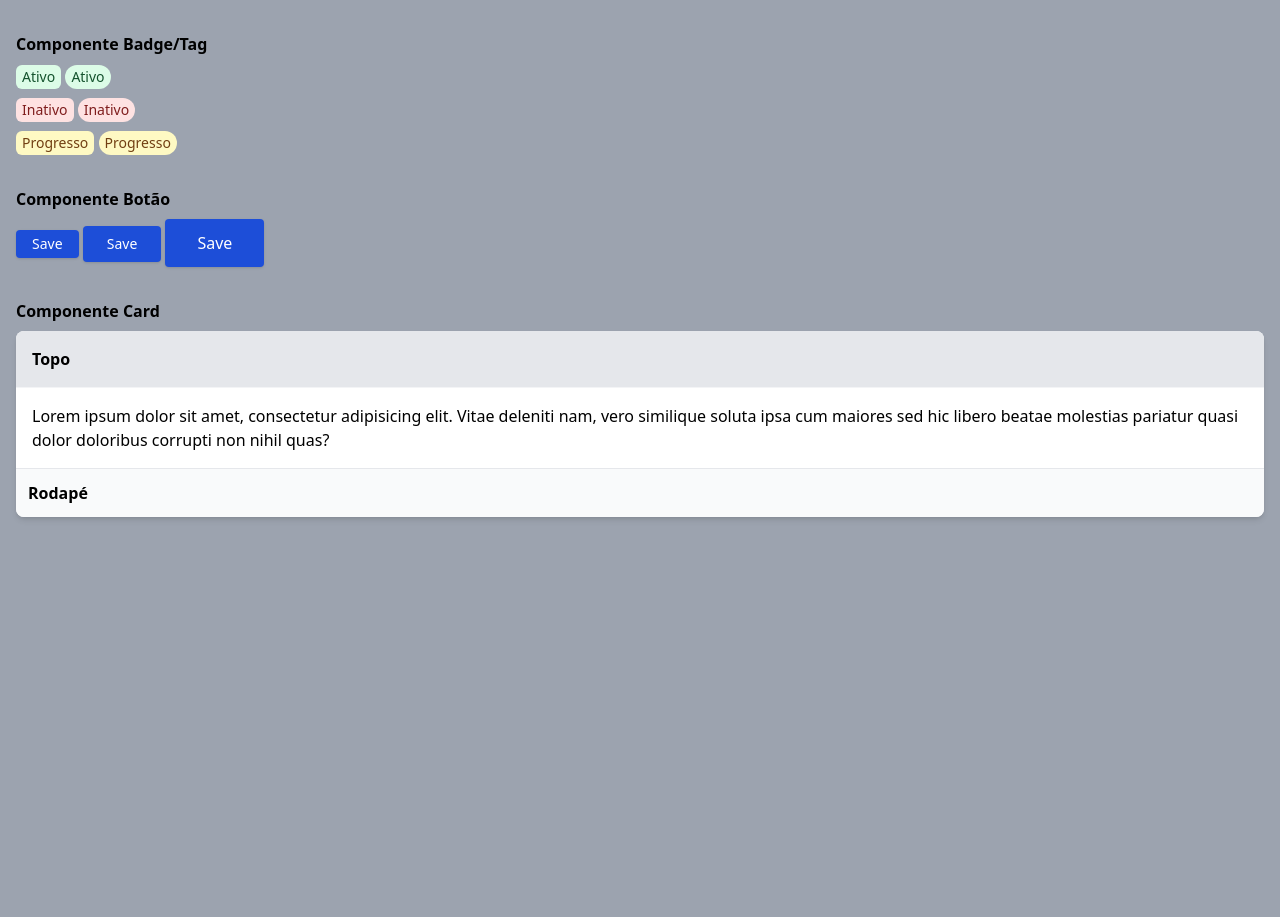
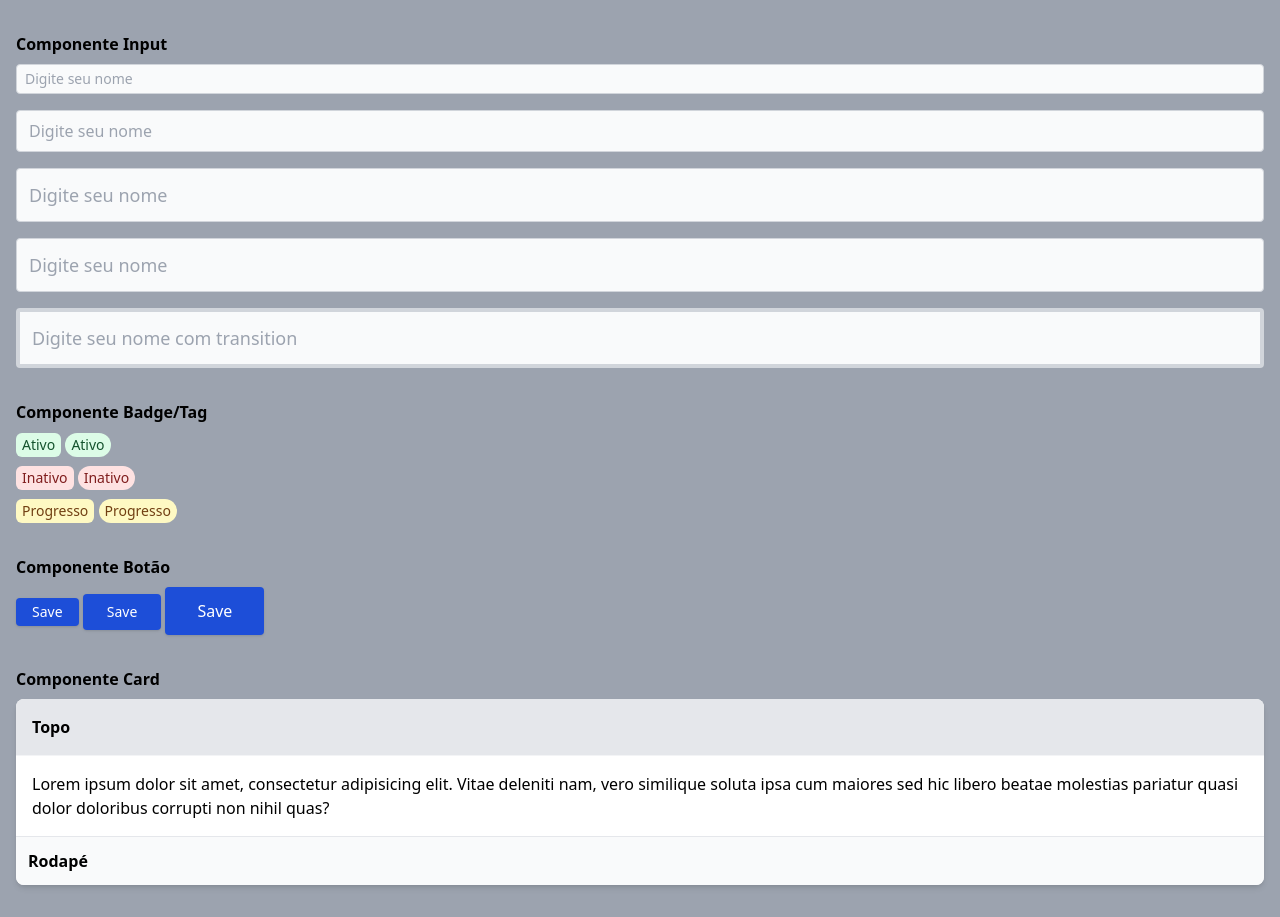
Before and after one commit to EdiJunior88/TailwindCSS_2_para_Iniciantes, a website: page src/index.html in a window 1280 px wide. Before the commit the page ends 800 px from the top, so only its background shows below. Drawn offline with Linux system fonts and the light colour scheme.

Commit message:
Component input

```diff
--- a/src/index.html
+++ b/src/index.html
@@ -11,6 +11,22 @@
 
 <body class="bg-gray-400 dark:bg-gray-800">
   <div class="container mx-auto px-4 py-8 space-y-8">
+    <div>
+      <h6 class="dark:text-gray-50 font-bold mb-2">Componente Input</h6>
+
+      <div class="space-y-4">
+        <input type="text" placeholder="Digite seu nome" class="w-full bg-gray-50 border border-gray-300 focus:outline-none focus:border-blue-500 rounded px-2 py-1 text-sm text-gray-800 placeholder-gray-400 ">
+
+        <input type="text" placeholder="Digite seu nome" class="w-full bg-gray-50 border border-gray-300 focus:outline-none focus:border-blue-500 rounded px-3 py-2 text-base text-gray-800 placeholder-gray-400 ">
+
+        <input type="text" placeholder="Digite seu nome" class="w-full bg-gray-50 border border-gray-300 focus:outline-none focus:border-blue-500 rounded px-3 py-3 text-lg text-gray-800 placeholder-gray-400 ">
+
+        <input type="text" placeholder="Digite seu nome" class="w-full bg-gray-50 border border-gray-300 focus:outline-none focus:ring-2 focus:ring-blue-500 focus:ring-opacity-20 focus:border-blue-500 rounded px-3 py-3 text-lg text-gray-800 placeholder-gray-400 ">
+
+        <input type="text" placeholder="Digite seu nome com transition" class="w-full bg-gray-50 border-4 border-gray-300 focus:outline-none focus:ring-2 focus:ring-blue-500 focus:ring-opacity-20 focus:border-blue-500 rounded px-3 py-3 text-lg text-gray-800 placeholder-gray-400 transition duration-200 ease-in-out">
+      </div>
+    </div>
+
     <div>
       <h6 class="dark:text-gray-50 font-bold mb-2">Componente Badge/Tag</h6>
 
```
Also changed, not shown: dist/output.css.
